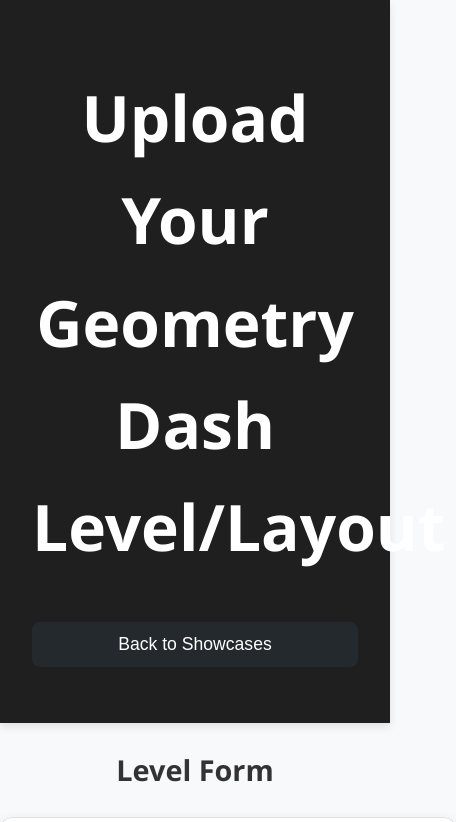
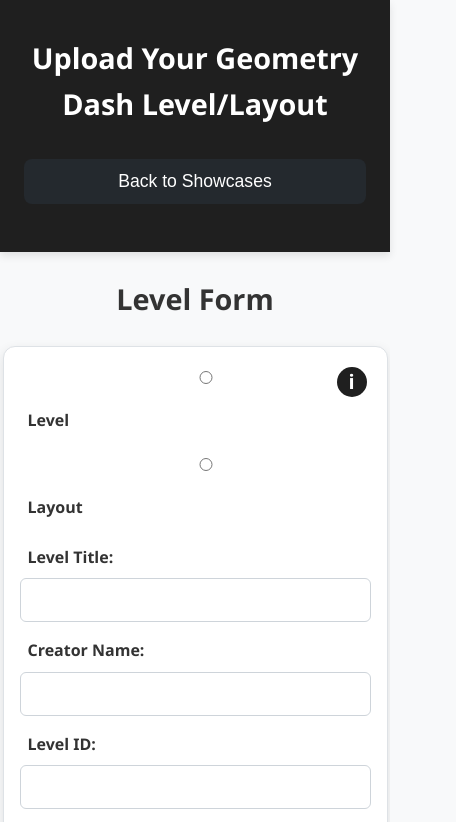
Before and after one commit to ahelshikh/GDshowcases, a website: page upload.html in a window 390 px wide. Shown: the top 822 px of the page, 456 px wide, since content can reach past the window. Drawn offline with Linux system fonts and the light colour scheme.

Commit message:
Better styling for mobile site

```diff
--- a/css/styles.css
+++ b/css/styles.css
@@ -920,6 +920,58 @@
     }
 }
 
+body {
+    overflow-x: hidden;
+}
+#upload-button {
+    max-width: 100px;
+    font-size: 0.75rem;
+    padding: 0.4rem 0.8rem;
+}
+
+@media (max-width: 768px) {
+    #upload-button {
+        right: 0.5rem;
+        top: 0.5rem;
+    }
+}
+
+@media (max-width: 768px) {
+    header {
+        font-size: 1.5rem;
+        padding: 1rem 1.5rem;
+    }
+
+    h1 {
+        font-size: 1.8rem;
+    }
+
+    .upload-page main {
+        padding: 1rem;
+    }
+
+    button {
+        font-size: 0.9rem;
+        padding: 0.5rem 1rem;
+    }
+}
+@media (max-width: 768px) {
+    .upload-page form {
+        margin: 0 auto;
+        padding: 1rem;
+        width: 90%;
+    }
+
+    .radio-group {
+        flex-direction: column;
+        gap: 1rem;
+    }
+
+    .dropdown-container select {
+        padding: 0.5rem;
+    }
+}
+
 @media (max-width: 600px) {
     .home-page .container {
         flex-direction: column;
```
